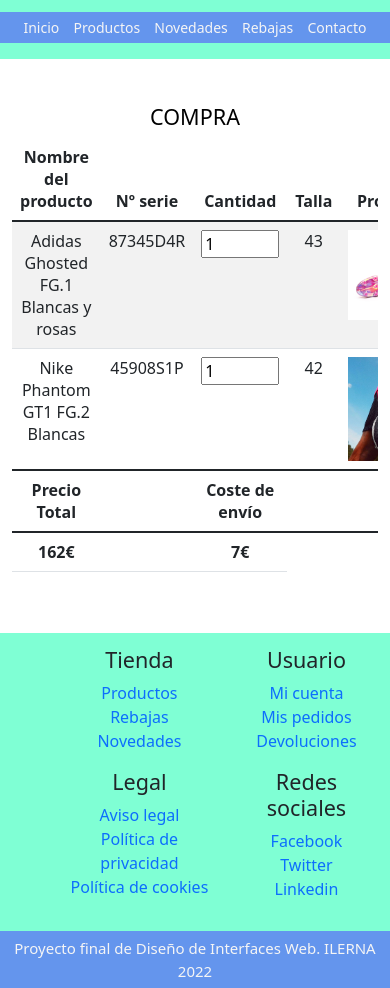
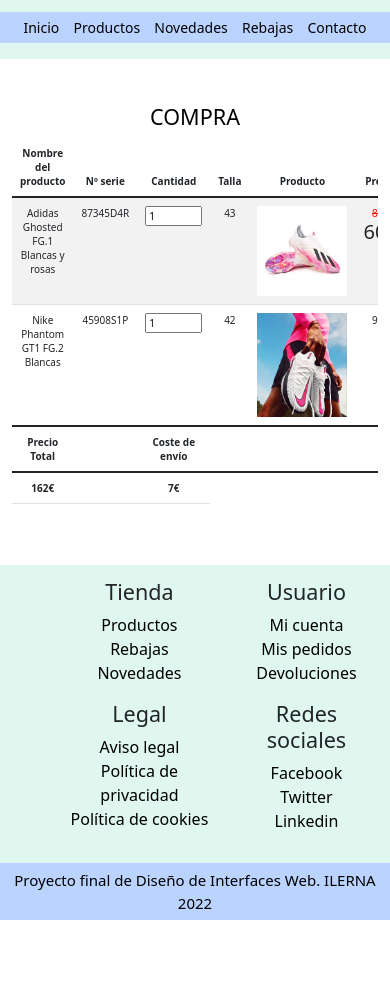
Before and after one commit to aleeseguraa/proyecto_final_despl, a plain HTML site: page DIW - Proyecto final/index.html in a window 390 px wide. Shown: the part 220-1208 px from the top of the page. After the commit the page ends 1140 px from the top, so only its background shows below. Drawn offline with nearby package versions, Linux system fonts and the light colour scheme.

Commit message:
version 4.0
ya he realizado los cambios para que la accesibilidad sea correcta

```diff
--- a/DIW - Proyecto final/css/styles.css
+++ b/DIW - Proyecto final/css/styles.css
@@ -1,13 +1,13 @@
 .container-fluid {
-    background-color: aquamarine;
+    background-color: rgb(223, 247, 239);
 }
 
 .container-fluid>.row>ul {
-    background-color: cornflowerblue;
+    background-color: rgb(187, 211, 255);
 }
 
 ul.menu>li a {
-    color: whitesmoke;
+    color: black;
 }
 
 tr {
@@ -15,11 +15,11 @@ tr {
 }
 
 .menu {
-    color: whitesmoke;
+    color: black;
 }
 
 footer {
-    background-color: aquamarine;
+    background-color: rgb(223, 247, 239);
 }
 
 footer .footer_links {
@@ -27,8 +27,8 @@ footer .footer_links {
 }
 
 .copyright {
-    background-color: cornflowerblue;
-    color: whitesmoke;
+    background-color: rgb(187, 211, 255);
+    color: black;
     font-size: 15px;
 }
 
@@ -39,3 +39,17 @@ footer .footer_links {
 del {
     color: red;
 }
+
+footer .footer_links ul li a {
+    color: black;
+}
+
+@media (max-width: 768px) {
+    .caja {
+        float: left;
+        width: 100%;
+    }
+    tr {
+        font-size: 10px;
+    }
+}
```
